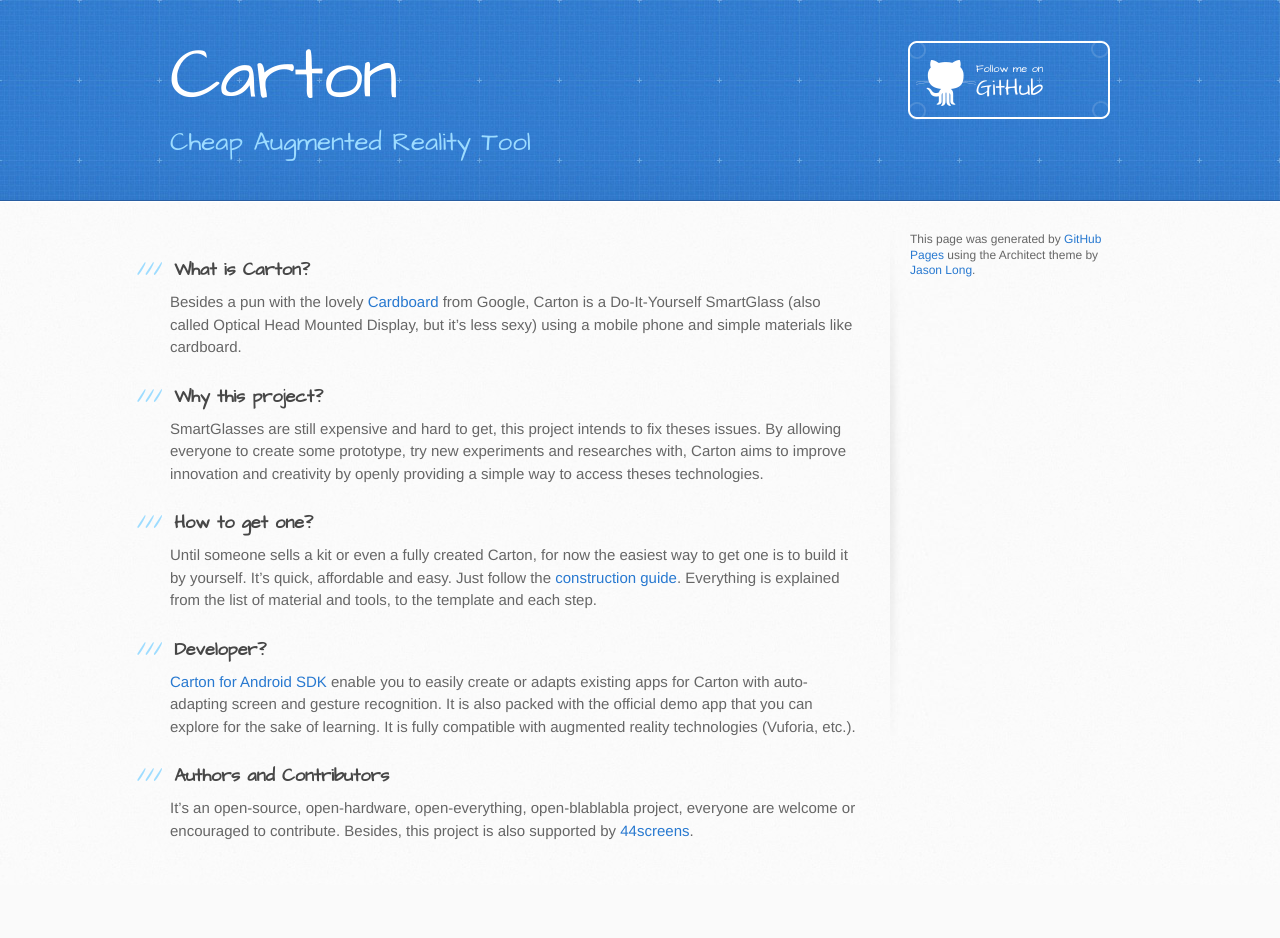
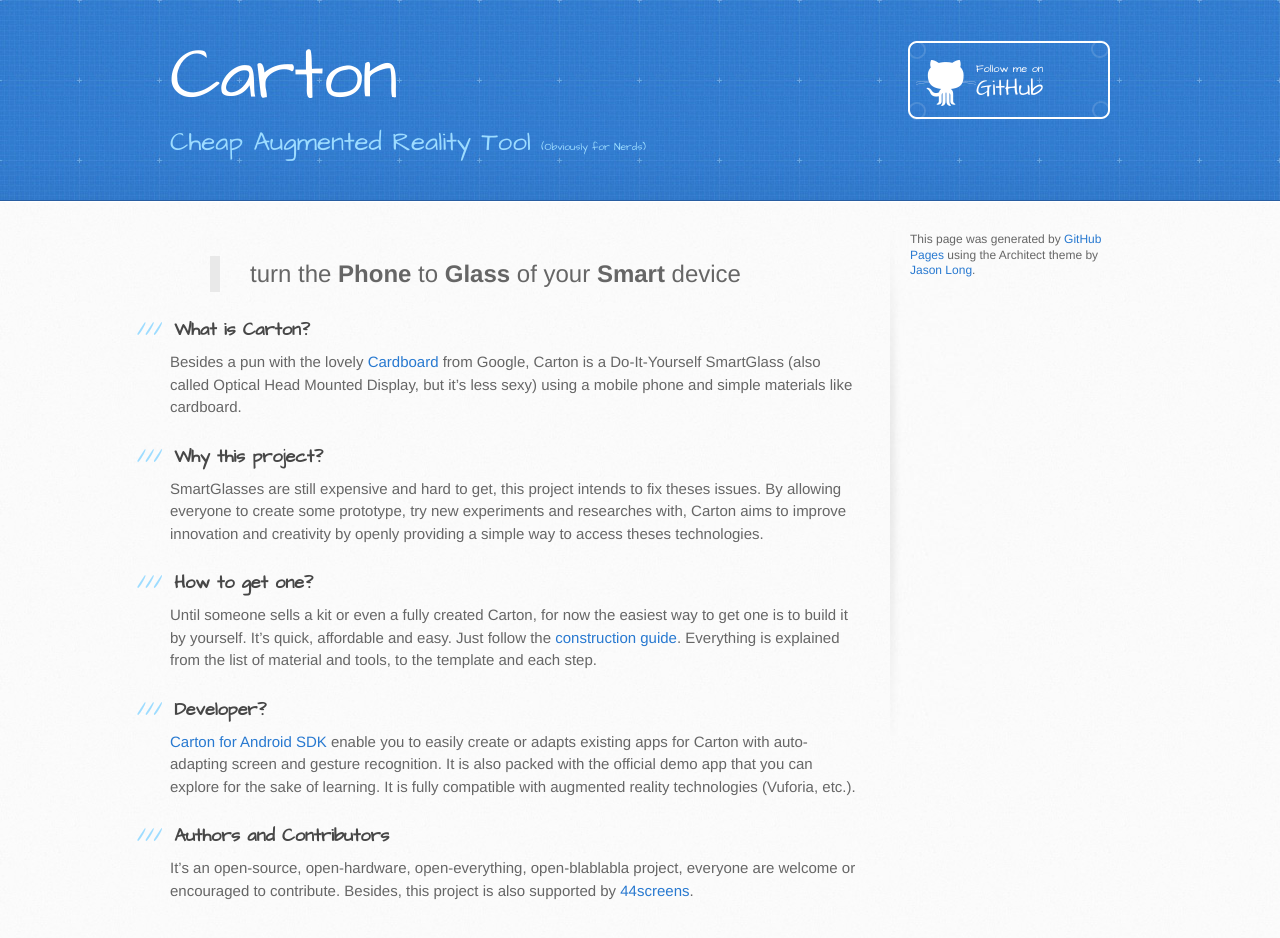
Before and after one commit to mobicarton/mobicarton.github.io, a plain HTML site: page index.html in a window 1280 px wide. Before the commit the page ends 885 px from the top, so only its background shows below. Drawn offline with Linux system fonts and the light colour scheme.

Commit message:
Add a quotation and update tagline

```diff
--- a/index.html
+++ b/index.html
@@ -21,7 +21,7 @@
     <header>
         <div class="inner">
             <h1>Carton</h1>
-            <h2>Cheap Augmented Reality Tool</h2>
+            <h2>Cheap Augmented Reality Tool <span style="font-size:40%;">(Obviously&nbsp;for&nbsp;Nerds)</span></h2>
             <a href="https://github.com/mobicarton" class="button"><small>Follow me on</small> GitHub</a>
         </div>
     </header>
@@ -29,6 +29,9 @@
     <div id="content-wrapper">
         <div class="inner clearfix">
             <section id="main-content">
+                <blockquote>
+                    <p>turn the <b>Phone</b> to <b>Glass</b> of your <b>Smart</b> device</p>
+                </blockquote>
 
                 <h3><a id="what-is-carton" class="anchor" href="#what-is-carton" aria-hidden="true"><span aria-hidden="true" class="octicon octicon-link"></span></a> What is Carton?</h3>
                 <p>
```
